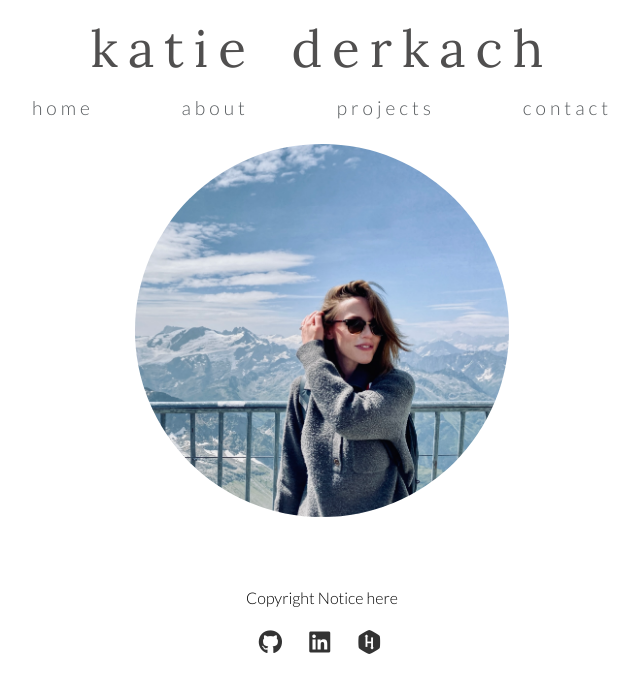
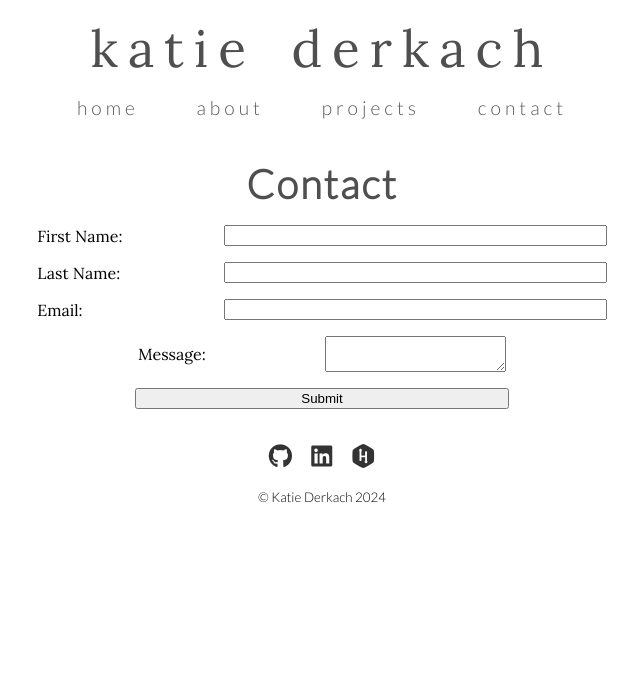
Before and after one commit to katie-dev/kd-portfolio, a website: page public/contact.html in a window 1280 px wide. Shown: the whole page, without its empty margins (318-958 px from the left). Drawn offline with Linux system fonts and the light colour scheme.

Commit message:
directory restructured and style changes

```diff
--- a/index.html
+++ b/public/contact.html
@@ -11,7 +11,7 @@
     <link rel="preconnect" href="https://fonts.gstatic.com" crossorigin>
     <link href="https://fonts.googleapis.com/css2?family=Lato:ital,wght@0,100;0,300;1,100;1,300&display=swap" rel="stylesheet">
     <script src="https://kit.fontawesome.com/1e516e108a.js" crossorigin="anonymous"></script>
-    <title>Katie Derkach</title>
+    <title>About Me</title>
 </head>
 <body>
     <header>
@@ -19,20 +19,38 @@
     </header>
 
     <nav>
-        <a href="#" id="home-btn">home</a>
+        <a href="./index.html" id="home-btn">home</a>
         <a href="./about.html">about</a>
         <a href="./projects.html">projects</a>
-        <a href="./contact.html">contact</a>
+        <a href="#">contact</a>
     </nav>
-
     <section>
-        <div id="kd-photo-container">
-            <img src="./images/kd-photo.jpg" alt="photo of katie" id="kd-photo">
+        <div id="contact-section">
+            <h2 class="text-title">Contact</h2>
+            <form action="/contact" id="contact" method="post">
+                <div id="contact-div">
+                    <label for="firstname">First Name:</label>
+                    <input type="text" id="firstname" name="firstname">
+                </div>
+                <div id="contact-div">
+                    <label for="lastname">Last Name:</label>
+                    <input type="text" id="lastname" name="lastname">
+                </div>
+                <div id="contact-div">
+                    <label for="email">Email:</label>
+                    <input type="email" id="email" name="email">
+                </div>
+                <div id="contact-div">
+                    <label for="message">Message:</label>
+                    <textarea id="message" name="message"></textarea>
+                </div>
+                <div id="contact-div">
+                    <input type="submit" id="submit" value="Submit">
+                </div>
+            </form>
         </div>
     </section>
-
     <footer>
-        <p>Copyright Notice here</p>
         <div class="social-links">
             <a href="https://github.com/katie-dev" target="_blank" rel="noopener noreferrer">
                 <i class="fab fa-github"></i>
@@ -44,7 +62,7 @@
                 <i class="fab fa-hackerrank"></i>
             </a>
         </div>
+        <small>&copy; Katie Derkach 2024</small>
     </footer>
-    <script src="./script.js"></script>
 </body>
 </html>
--- a/style.css
+++ b/public/style.css
@@ -1,5 +1,6 @@
 body {
     font-size: 16px;
+    font-family: 'Lora', 'serif';
 }
 /* Header and Navigation */
 header {
@@ -18,7 +19,7 @@ h1 {
     margin: 15px;
 }
 
-nav, a {
+nav {
     color:rgb(86, 90, 93);
     text-align: center;
     margin: 15px;
@@ -47,17 +48,16 @@ a:hover {
 /*Homepage containers*/
 
 #kd-photo-container {
-    display: flex;
-    flex: 1;
-    justify-content: center;
-    align-content: center;
-    padding: 10px;
+    display: grid;
+    justify-items: center;
+    padding: 1rem;
 }
 
 
 #kd-photo {
-    width: 30%;
+    width: 35%;
     border-radius: 50%;
+    box-shadow: 8.0px 16.0px 16.0px hsl(0deg 0% 0% / 0.25);
 }
 
 .text-title {
@@ -77,24 +77,23 @@ a:hover {
 
 .social-links {
     text-align: center;
-    margin-top: 20px;
+    margin: 0.5rem;
   }
 
-  .social-links a {
+.social-links a {
     display: inline-block;
-    margin: 0 10px;
-    font-size: 24px;
+    margin: 0.5rem;
+    font-size: 1.5rem;
     color: #333;
   }
 
-  .social-links a:hover {
+.social-links a:hover {
     color: #007bff;
   }
 
 
 footer {
-    padding: 5px;
-    margin: 40px;
+    margin: 1rem;
     text-align: center;
     font-family: 'Lato', sans-serif;
 }
@@ -102,22 +101,46 @@ footer {
 /*About Page containers*/
 
 #about-me {
-    flex: 1;
-    padding: 10px;
+    padding: 1rem;
     text-align: center;
+    display: grid;
 }
 
 /*Projects Page containers*/
 
 #projects {
-    flex: 1;
-    padding: 10px;
+    padding: 1rem;
     text-align: center;
 }
 
+#projects-github {
+    text-decoration: none;
+}
+
+
 /*Contact Page containers*/
-#contact {
+
+#contact-section h2 {
+    display:flex;
+    align-items: center;
+    justify-content: center;
+    padding: 0.5rem;
+}
+#contact-div {
+    display: flex;
+    padding: 0.5rem;
+    align-items: center;
+    justify-content: center;
+}
+
+#contact-div label {
     flex: 1;
-    padding: 10px;
-    text-align: center;
+    flex-basis: 15%;
+    max-width: 15%;
 }
+
+#contact-div input {
+    flex:2;
+    flex-basis: 30%;
+    max-width: 30%;
+}
```
Also changed, not shown: package.json (added, +25 -0 lines), public/about.html (renamed from about.html, +8 -3 lines), public/index.html (renamed from projects.html, +9 -7 lines), public/projects.html (renamed from contact.html, +11 -9 lines), server.js (added, +67 -0 lines), public/images/kd-photo.jpg (renamed from images/kd-photo.jpg), public/images/kd-photo2.jpg (renamed from images/kd-photo2.jpg), public/script.js (renamed from script.js), 3 other files.
